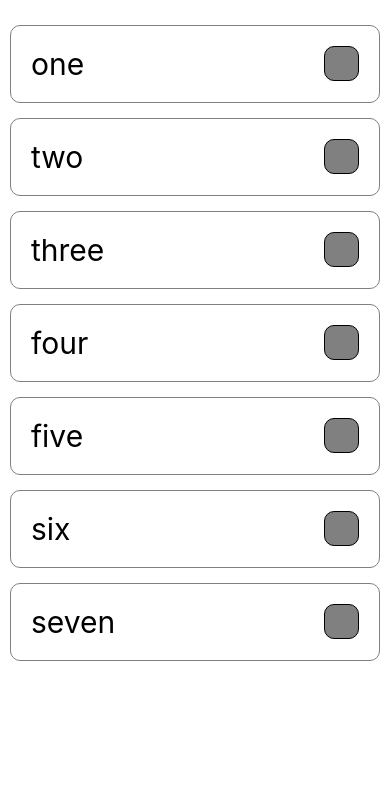
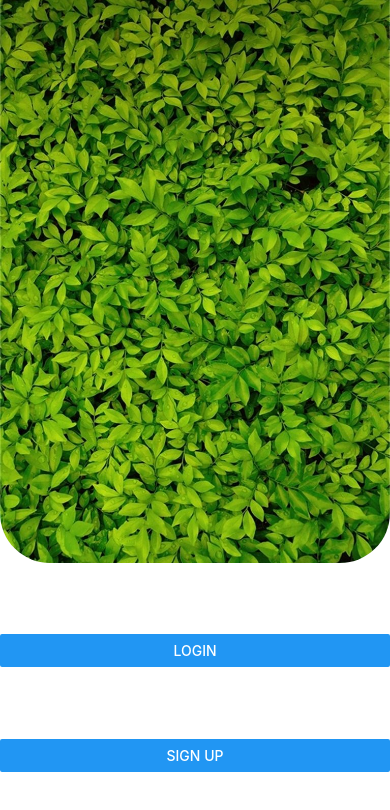
Before and after one commit to qadratic/react-native-animations, a React Native app: screen / in a window 390 px wide. Shown: the top 810 px of the page. Built offline with nearby package versions, Linux system fonts and the light colour scheme.

Commit message:
login page customize

```diff
--- a/App.js
+++ b/App.js
@@ -5,6 +5,8 @@ import FormWithFormik from './components/FormWithFormik'
 import AnimatedImplementation from './components/AnimatedImplementation'
 import MovableSquare from './components/MovableSquare'
 import PrioritizeList from './components/PrioritizeList'
+import LoginPage from './components/LoginPage'
+import X from './components/X'
 
 export default function App() {
 	return (
@@ -13,7 +15,8 @@ export default function App() {
 			{/* <FormWithFormik /> */}
 			{/* <AnimatedImplementation /> */}
 			{/* <MovableSquare /> */}
-			<PrioritizeList />
+			{/* <PrioritizeList /> */}
+			<LoginPage />
 		</View>
 	)
 }
--- /dev/null
+++ b/components/LoginPage.js
@@ -0,0 +1,59 @@
+import React, { useRef } from 'react'
+import { View, Image, StyleSheet, Dimensions, Button, Animated } from 'react-native'
+
+const height = Dimensions.get('window').height
+const width = Dimensions.get('window').width
+
+export default function LoginPage() {
+    const imgY = useRef(new Animated.Value(0)).current
+    return (
+        <Animated.View style={styles.container} >
+            <Animated.View style={{ transform: [{ translateY: imgY }] }} >
+                <Image
+                    style={{ ...styles.backImg }}
+                    source={require('./res/loginBack.jpg')}
+                />
+            </Animated.View>
+            <View style={styles.buttons}>
+                <Button title='login' onPress={
+                    () => {
+                        Animated.timing(
+                            imgY,
+                            {
+                                toValue: -200,
+                                duration: 250
+                            }
+                        ).start()
+                    }
+                } />
+                <Button title='sign up' onPress={
+                    () => {
+                        Animated.timing(
+                            imgY,
+                            {
+                                toValue: 0,
+                                duration: 250
+                            }
+                        ).start()
+                    }
+                } />
+            </View>
+        </Animated.View>
+    )
+}
+
+const styles = StyleSheet.create({
+    container: {
+        flex: 1,
+    },
+    backImg: {
+        height: height - height/3,
+        width: width,
+        borderBottomRightRadius: 50,
+        borderBottomLeftRadius: 50,
+    },
+    buttons: {
+        flex: 1,
+        justifyContent: 'space-evenly'
+    },
+})
```
Also changed, not shown: components/res/loginBack.jpg (added).
